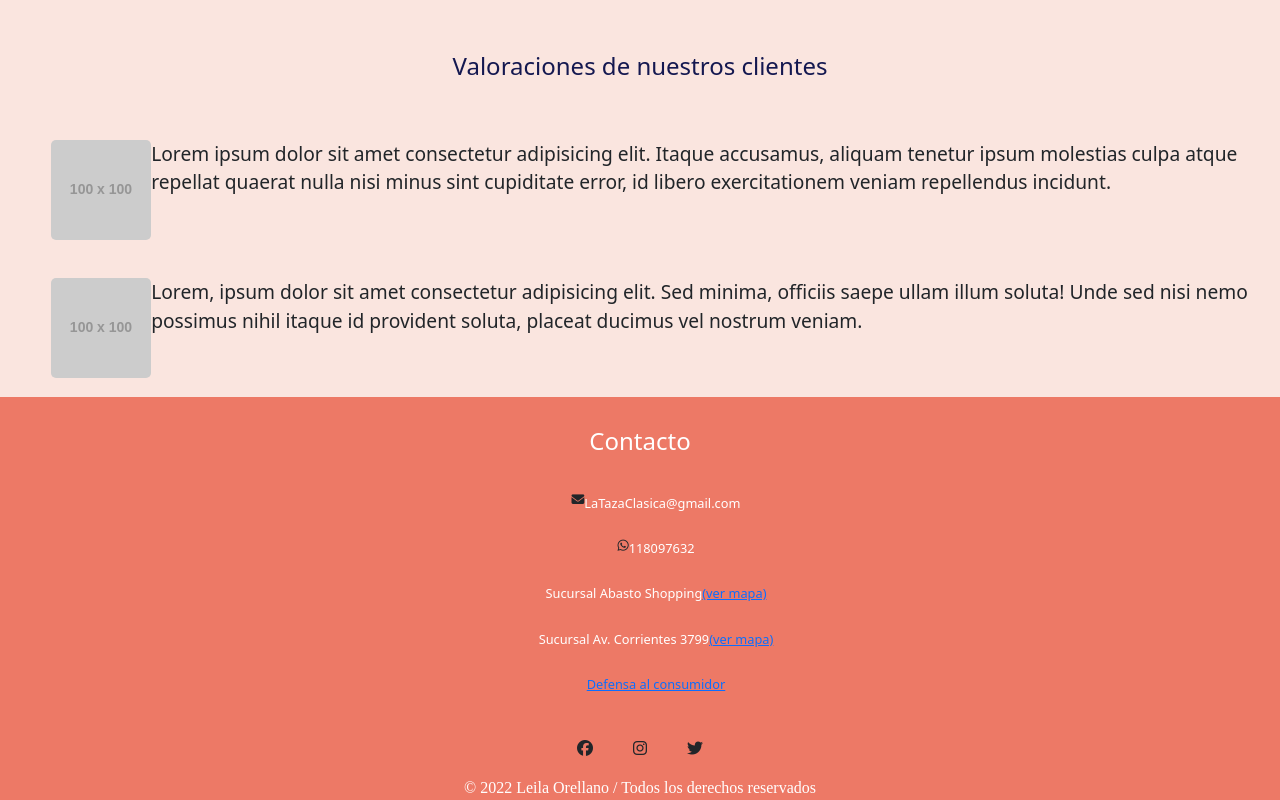
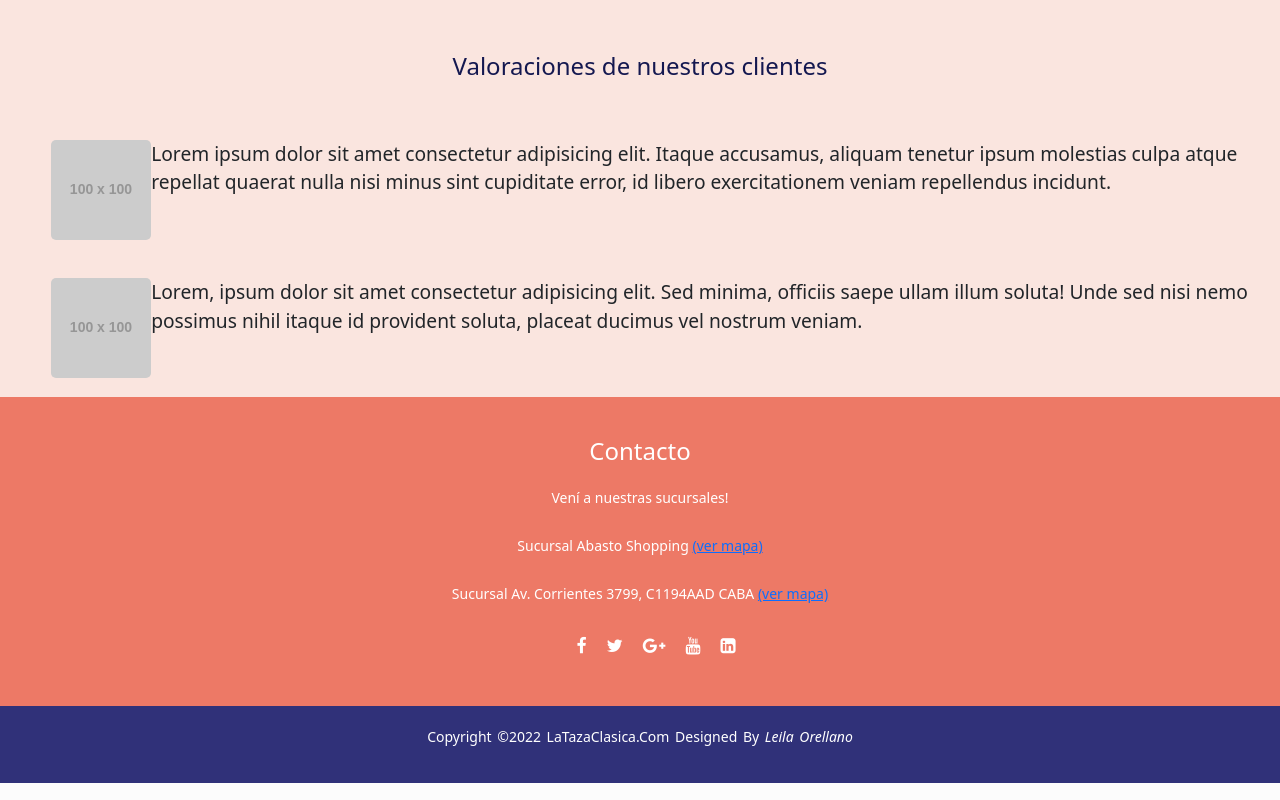
Before and after one commit to leilaorellano/LaTazaClasica-CoderHouse, a website: page index.html in a window 1280 px wide. Shown: the part 1763-2563 px from the top of the page. Drawn offline with nearby package versions, Linux system fonts and the light colour scheme; placeholder pictures from the web are drawn by us.

Commit message:
nuevo footer

```diff
--- a/index.html
+++ b/index.html
@@ -5,6 +5,7 @@
     <meta http-equiv="X-UA-Compatible" content="IE=edge">
     <meta name="viewport" content="width=device-width, initial-scale=1.0">
     <meta name="description" content="Si queres tomar un buen café y comer ricos postres en la ciudad de Buenos Aires, no hay mejor idea que venir a la Taza Clásica, un lugar donde estar en familia y amigos para pasar un buen momento.">
+    <meta name="keywords" content="café, postre, Buenos Aires,visitar, paseo, familia, amigos,desayunar,merendar,almorzar,espacio lindo,">
     <link href="https://cdn.jsdelivr.net/npm/bootstrap@5.1.3/dist/css/bootstrap.min.css" rel="stylesheet" integrity="sha384-1BmE4kWBq78iYhFldvKuhfTAU6auU8tT94WrHftjDbrCEXSU1oBoqyl2QvZ6jIW3" crossorigin="anonymous">
     <link rel="stylesheet" href="css/style.css">
     <link rel="shortcut icon" href="img/logo_small_icon_only_inverted.ico">
@@ -114,40 +115,23 @@
         </section>
     </main>
     <footer id="contacto">
-        <div>
-            <h4 class="titulo-contacto">Contacto</h4>
-            <ul class="lista-contacto">
-                <li>
-                    <i class="fa-solid fa-envelope"></i>
-                    <p> LaTazaClasica@gmail.com</p>
-                </li>
-                <li>
-                    <i class="fa-brands fa-whatsapp"></i>
-                    <p> 118097632</p>
-                </li>
-                <li>
-                    <p>Sucursal Abasto Shopping </p>
-                    <a href="https://www.google.com/maps/place/Abasto+Shopping/@-34.6031443,-58.4130297,17z/data=!3m1!4b1!4m5!3m4!1s0x95bcca8c854bd13f:0xfc0cf5c054da4aa1!8m2!3d-34.6031487!4d-58.410841">(ver mapa)</a>
-                </li>
-                <li>
-                    <p>Sucursal Av. Corrientes 3799</p>
-                    <a href="https://www.google.com/maps/place/Caf%C3%A9+Mart%C3%ADnez/@-34.6033172,-58.4251915,16z/data=!4m9!1m2!2m1!1scafeteria!3m5!1s0x95bcca61fa902165:0x23f14fcc1679f722!8m2!3d-34.6033172!4d-58.4178292!15sCgljYWZldGVyaWFaCyIJY2FmZXRlcmlhkgEEY2FmZQ">(ver mapa)</a>
-                </li>
-                <li>
-                    <a href="https://www.buenosaires.gob.ar/defensaconsumidor">Defensa al consumidor</a>
-                </li>
+        <div class="footer-content">
+            <h4>Contacto</h4>
+            <p>Vení a nuestras sucursales!</p>
+            <p>Sucursal Abasto Shopping <a href="https://www.google.com/maps/place/Abasto+Shopping/@-34.6031443,-58.4130297,17z/data=!3m1!4b1!4m5!3m4!1s0x95bcca8c854bd13f:0xfc0cf5c054da4aa1!8m2!3d-34.6031487!4d-58.410841">(ver mapa)</a></p>
+            <p>Sucursal Av. Corrientes 3799, C1194AAD CABA <a href="https://www.google.com/maps/place/Caf%C3%A9+Mart%C3%ADnez/@-34.6033172,-58.4251915,16z/data=!4m9!1m2!2m1!1scafeteria!3m5!1s0x95bcca61fa902165:0x23f14fcc1679f722!8m2!3d-34.6033172!4d-58.4178292!15sCgljYWZldGVyaWFaCyIJY2FmZXRlcmlhkgEEY2FmZQ">(ver mapa)</a></p>
+            <ul class="socials">
+                <li><a href="#"><i class="fa fa-facebook"></i></a></li>
+                <li><a href="#"><i class="fa fa-twitter"></i></a></li>
+                <li><a href="#"><i class="fa fa-google-plus"></i></a></li>
+                <li><a href="#"><i class="fa fa-youtube"></i></a></li>
+                <li><a href="#"><i class="fa fa-linkedin-square"></i></a></li>
             </ul>
         </div>
-        <div class="redes-sociales">
-            <i class="fab fa-facebook"></i>
-            <i class="fab fa-instagram"></i>
-            <i class="fab fa-twitter"></i>
-        </div>
-        <div>
-            <p class="copy">© 2022 Leila Orellano / Todos los derechos reservados</p>
+        <div class="footer-bottom">
+            <p>copyright &copy;2022 LaTazaClasica.com designed by <em>Leila Orellano</em></p>
         </div>
     </footer>
-    <script src="https://kit.fontawesome.com/c4ed758b63.js" crossorigin="anonymous"></script>
     <script src="https://cdn.jsdelivr.net/npm/bootstrap@5.1.3/dist/js/bootstrap.bundle.min.js" integrity="sha384-ka7Sk0Gln4gmtz2MlQnikT1wXgYsOg+OMhuP+IlRH9sENBO0LRn5q+8nbTov4+1p" crossorigin="anonymous"></script>
 </body>
 </html>
--- a/scss/componentes/_footer.scss
+++ b/scss/componentes/_footer.scss
@@ -1,6 +1,84 @@
+@import url("https://stackpath.bootstrapcdn.com/font-awesome/4.7.0/css/font-awesome.min.css");
+
+*{
+    margin: 0;
+    padding: 0;
+    box-sizing: border-box;
+}
+body{
+    background: #fcfcfc;
+}
 footer{
+    bottom: 0;
+    left: 0;
+    right: 0;
     @include colores($bg_naranja);
+    height: auto;
+    width: 100vw;
+    padding-top: 40px;
+    color: #fff;
 }
+.footer-content{
+    display: flex;
+    align-items: center;
+    justify-content: center;
+    flex-direction: column;
+    text-align: center;
+    h3{
+        font-size: 1.8rem;
+    font-weight: 400;
+    text-transform: capitalize;
+    line-height: 3rem;
+    }
+    p{
+        max-width: 500px;
+    margin: 10px auto;
+    line-height: 28px;
+    font-size: 14px;
+    }
+}
+
+.socials{
+    list-style: none;
+    display: flex;
+    align-items: center;
+    justify-content: center;
+    margin: 1rem 0 3rem 0;
+    li{
+        margin: 0 10px;
+    }
+    a{
+        text-decoration: none;
+        color: #fff;
+    }
+    i{
+        font-size: 1.1rem;
+        transition:color .4s ease;
+        &:hover{
+            color: $bg_azul;
+        }
+    }
+
+}
+
+
+.footer-bottom{
+    background: $bg_azul;
+    width: 100vw;
+    padding: 20px 0;
+    text-align: center;
+    p{
+        font-size: 14px;
+    word-spacing: 2px;
+    text-transform: capitalize;
+    }
+    span{
+        text-transform: uppercase;
+        opacity: .4;
+        font-weight: 200;
+    };
+}
+
 
 .titulo-contacto{
     text-align: center;
@@ -22,21 +100,3 @@ footer{
         color: white;
     }
 }
-
-
-.redes-sociales{
-    display: flex;
-    justify-content: center;
-    padding: 20px;
-    i{
-        font-size: 1rem;
-        padding: 0 20px 0 20px;
-    }
-}
-
-.copy{
-    color: white;
-    font-family: 'Times New Roman', Times, serif;
-    text-align: center;
-    margin: 0%;
-}
--- a/scss/componentes/_header.scss
+++ b/scss/componentes/_header.scss
@@ -1,5 +1,5 @@
 .encabezado p{
-    background-color:#ef9273;
+    background-color:$bg_naranja;
     color: white;
     font-size: 0.9rem;
     text-align: center; /* alinea el texto al centro */
```
Also changed, not shown: views/visitanos.html (+17 -34 lines), css/style.css.
